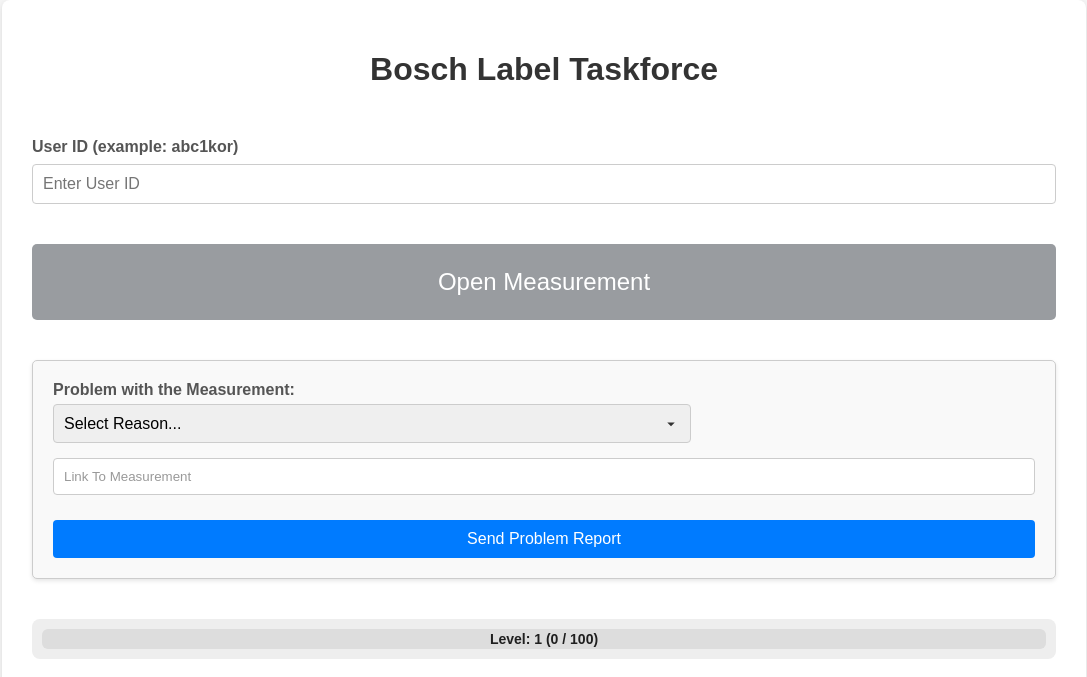
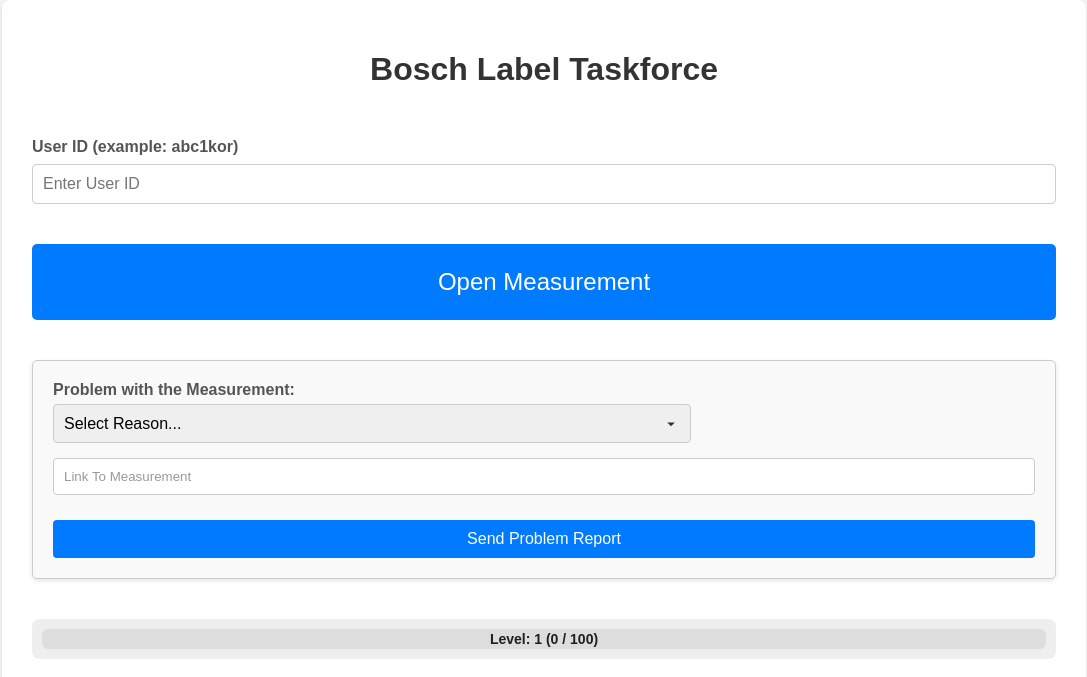
Before and after one commit to DanielEbert-Bosch/label_work, a plain HTML site: page static/index.html in a window 1280 px wide. Shown: the top 677 px of the page, without its empty margins (96-1183 px from the left). Drawn offline with nearby package versions, Linux system fonts and the light colour scheme; no server answers; files whose address does not match are found by name.

Commit message:
set color

```diff
--- a/static/index.html
+++ b/static/index.html
@@ -47,7 +47,7 @@
       }
 
       .nextmeasurement-button {
-        background-color: #999ca0; /* Modern blue color */
+        background-color: #007bff; /* Modern blue color */
         color: white;
         padding: 24px 50px;
         width: 100%;
@@ -59,7 +59,7 @@
       }
 
       .nextmeasurement-button:hover {
-        background-color: #4b4b4b; /* Darker blue on hover */
+        background-color: #0056b3; /* Darker blue on hover */
       }
 
       #xp-bar-container {
```
